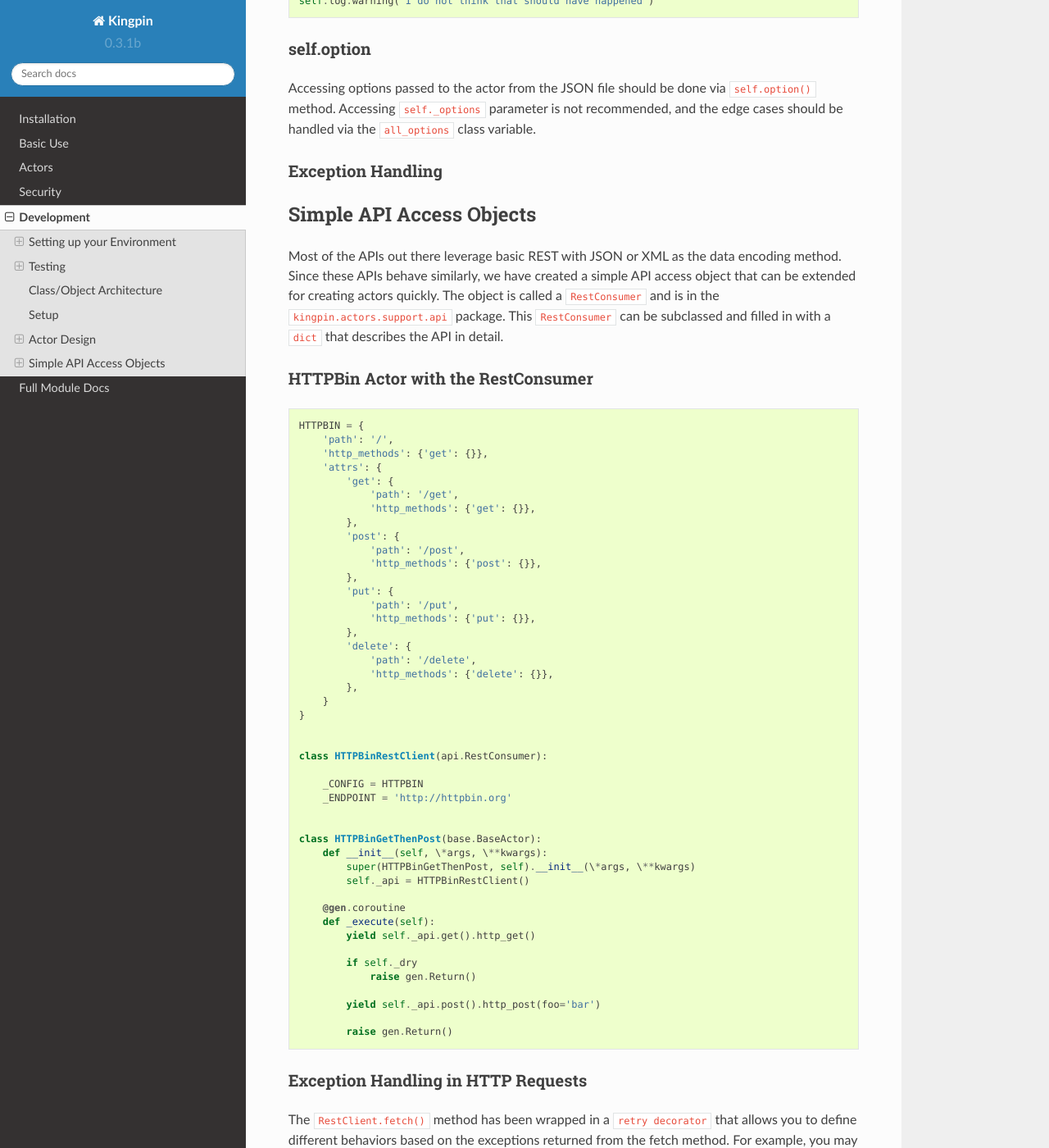
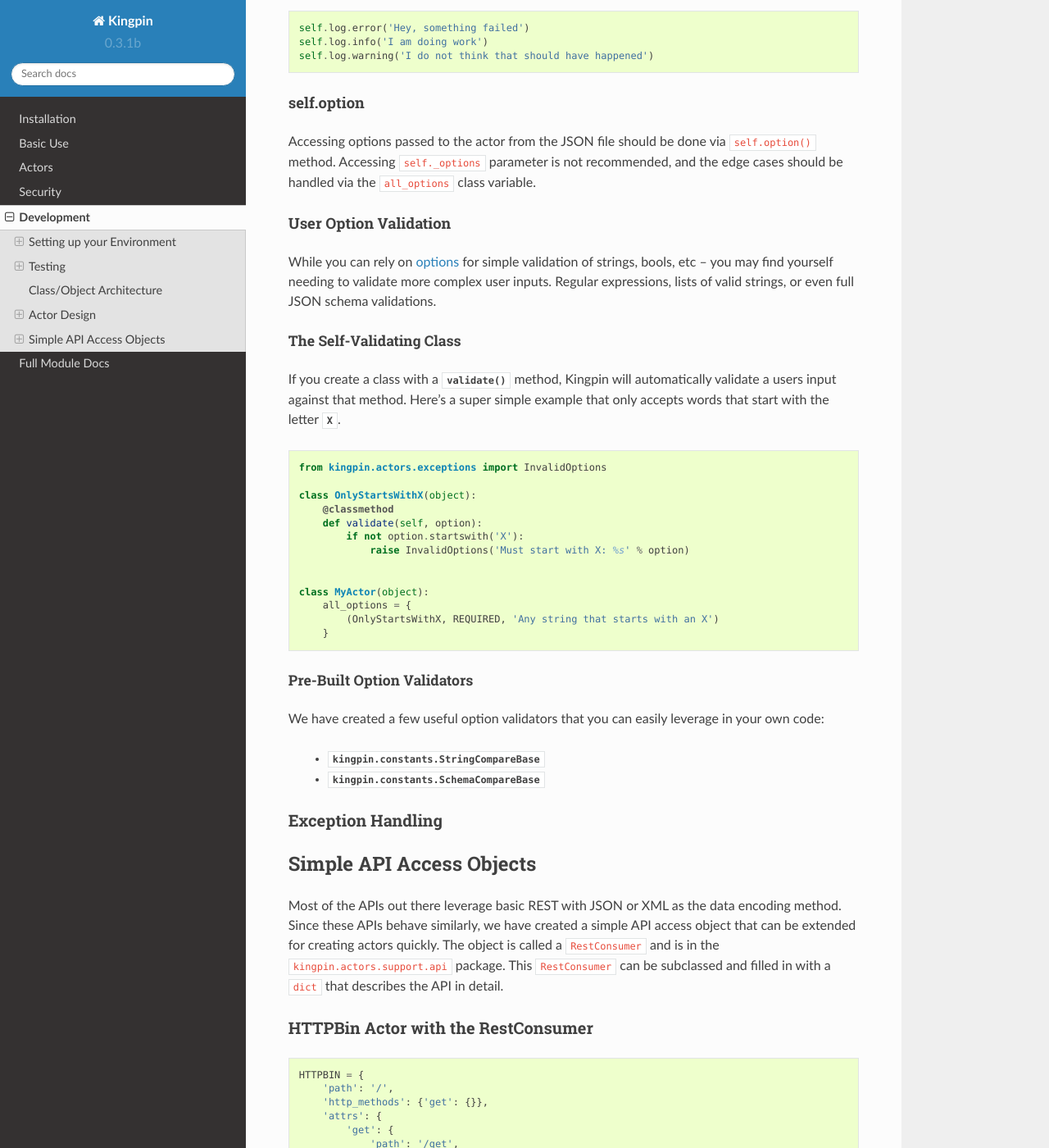
Before and after one commit to Nextdoor/kingpin, a Sphinx documentation site: the page built from docs/development.rst, in a window 1280 px wide and 1400 px high, scrolled down 9201 px. Shown: the whole window at 82% size. Built offline with Sphinx 7.4.7 and the Read the Docs theme 2.0.0, drawn with Linux system fonts in a browser that asks for light colours; formulas are drawn with MathJax 3; some of the changed text lies outside the part shown.

Commit message:
Document the validate() mechanism for custom kingpin option validators.

```diff
--- a/docs/development.rst
+++ b/docs/development.rst
@@ -171,22 +171,6 @@
             |
             +-- Annotation
 
-Setup
-~~~~~
-
-.. code-block:: bash
-
-    # Create a dedicated Python virtual environment and source it
-    virtualenv --no-site-packages .venv
-    unset PYTHONPATH
-    source .venv/bin/activate
-
-    # Install the dependencies
-    make build
-
-    # Run the tests
-    make test
-
 Actor Design
 ~~~~~~~~~~~~
 
@@ -298,20 +282,22 @@
             # Indicate to Tornado that we're done with our execution.
             raise gen.Return()
 
-Required Options
+Actor Parameters
 ^^^^^^^^^^^^^^^^
 
-The following options are baked into our *BaseActor* model and must be
-supported by any actor that subclasses it. They are fundamentally critical to
-the behavior of Kingpin, and should not be bypassed or ignored.
+The following parameters are baked into our
+:py:mod:`~kingpin.actors.base.BaseActor` model and must be supported by any
+actor that subclasses it. They are fundamentally critical to the behavior of
+Kingpin, and should not be bypassed or ignored.
 
 ``desc``
 ''''''''
 
 A string describing the stage or action thats occuring. Meant to be human
 readable and useful for logging. You do not need to do anything intentinally to
-support this option (it's handled in
-:py:mod:`kingpin.actors.base.BaseActor`).
+support this option (it's handled in :py:mod:`~kingpin.actors.base.BaseActor`).
+All logging (when using :ref:`self.log`) are passed through a custom
+:py:mod:`~kingpin.actors.base.LogAdapter`.
 
 ``dry``
 '''''''
@@ -319,17 +305,38 @@
 All Actors *must* support a ``dry`` run flag. The codepath thats executed when
 ``_execute()`` is yielded should be as wet as possible without actually making
 any changes. For example, if you have an actor that checks the state of an
-Amazon ELB (*hint see aws.elb.WaitUntilHealthy*), you would want the actor to
-actually search Amazons API for the ELB, actually check the number of instances
-that are healthy in the ELB, and then fake a return value so that the rest of
-the script can be tested.
+Amazon ELB (*hint see* :py:mod:`kingpin.actors.aws.elb.WaitUntilHealthy`), you
+would want the actor to actually search Amazons API for the ELB, actually check
+the number of instances that are healthy in the ELB, and then fake a return
+value so that the rest of the script can be tested.
+
+.. _all_options:
 
 ``options``
 '''''''''''
 
 Your actor can take in custom options (ELB name, Route53 DNS entry name, etc)
-through a dictionary named ``options`` thats passed in to every actor and stored
-as ``self._options``. The contents of this dictionary are entirely up to you.
+through a dictionary named ``options`` thats passed in to every actor and
+accessible through the :py:mod:`~kingpin.actors.base.BaseActor.option()`
+method. The contents of this dictionary are entirely up to you.
+
+These options are defined in your class's `all_options` dict. A simple example:
+
+.. code-block:: python
+
+    from kingpin.constants import REQUIRED
+
+    class SayHi(object):
+        all_options = {
+            'name': (str, REQUIRED, 'What is your name?')
+        }
+
+        @gen.coroutine
+        def _execute(self):
+            self.log.info('Hi %s' % self.option('name'))
+
+
+For more complex user input validation, see :ref:`option_validation`.
 
 ``warn_on_failure`` (*optional*)
 ''''''''''''''''''''''''''''''''
@@ -365,8 +372,7 @@
 -  Include ``__author__`` attribute thats a single *string* with the
    owners listed in it.
 -  Implement a \*\_execute()\* method
--  Handle as many possible exceptions of third-party libraries as
-   possible
+-  Handle as many possible exceptions of third-party libraries as possible
 -  Return None when the actor has succeeded.
 
 Actors can:
@@ -381,7 +387,7 @@
    ``warn_on_failure=True``, where they can then continue on in the script
    even if an actor fails.
 
-\*\*Super simple example Actor \_execute() method\*\*
+**Super simple example Actor \_execute() method**
 
 .. code-block:: python
 
@@ -452,6 +458,8 @@
 Helper Methods/Objects
 ^^^^^^^^^^^^^^^^^^^^^^
 
+.. _self.__class__.desc:
+
 self.__class__.desc
 '''''''''''''''''''
 
@@ -493,10 +501,10 @@
   * `**self._options`: The entire set of options passed into the actor, broken
     out by key/value.
 
+.. _self.log:
 
 self.log
 ''''''''
-
 For consistency in logging, a custom Logger object is instantiated for every
 Actor. This logging object ensures that prefixes such as the ``desc`` of an Actor
 are included in the log messages. Usage examples:
@@ -507,12 +515,57 @@
     self.log.info('I am doing work')
     self.log.warning('I do not think that should have happened')
 
+
+.. _self.option():
+
 self.option
-^^^^^^^^^^^
+'''''''''''
 
 Accessing options passed to the actor from the JSON file should be done via
 ``self.option()`` method. Accessing ``self._options`` parameter is not recommended,
 and the edge cases should be handled via the ``all_options`` class variable.
+
+.. _option_validation:
+
+User Option Validation
+''''''''''''''''''''''
+
+While you can rely on :ref:`all_options` for simple validation of strings,
+bools, etc -- you may find yourself needing to validate more complex user
+inputs. Regular expressions, lists of valid strings, or even full JSON schema
+validations.
+
+The Self-Validating Class
+.........................
+
+If you create a class with a `validate()` method, Kingpin will automatically
+validate a users input against that method. Here's a super simple example that
+only accepts words that start with the letter `X`.
+
+.. code-block:: python
+
+    from kingpin.actors.exceptions import InvalidOptions
+
+    class OnlyStartsWithX(object):
+        @classmethod
+        def validate(self, option):
+            if not option.startswith('X'):
+                raise InvalidOptions('Must start with X: %s' % option)
+
+
+    class MyActor(object):
+        all_options = {
+            (OnlyStartsWithX, REQUIRED, 'Any string that starts with an X')
+        }
+
+Pre-Built Option Validators
+...........................
+
+We have created a few useful option validators that you can easily leverage in
+your own code:
+
+  * :py:mod:`kingpin.constants.StringCompareBase`
+  * :py:mod:`kingpin.constants.SchemaCompareBase`
 
 Exception Handling
 ^^^^^^^^^^^^^^^^^^
--- a/docs/modules.rst
+++ b/docs/modules.rst
@@ -12,6 +12,8 @@
 .. automodule:: kingpin.actors.aws.settings
    :members:
 .. automodule:: kingpin.actors.aws.sqs
+   :members:
+.. automodule:: kingpin.actors.aws.s3
    :members:
 .. automodule:: kingpin.actors.base
    :members:
```
Also changed, not shown: other parts of docs/development.rst (+2 -2 lines), 2 other files.
